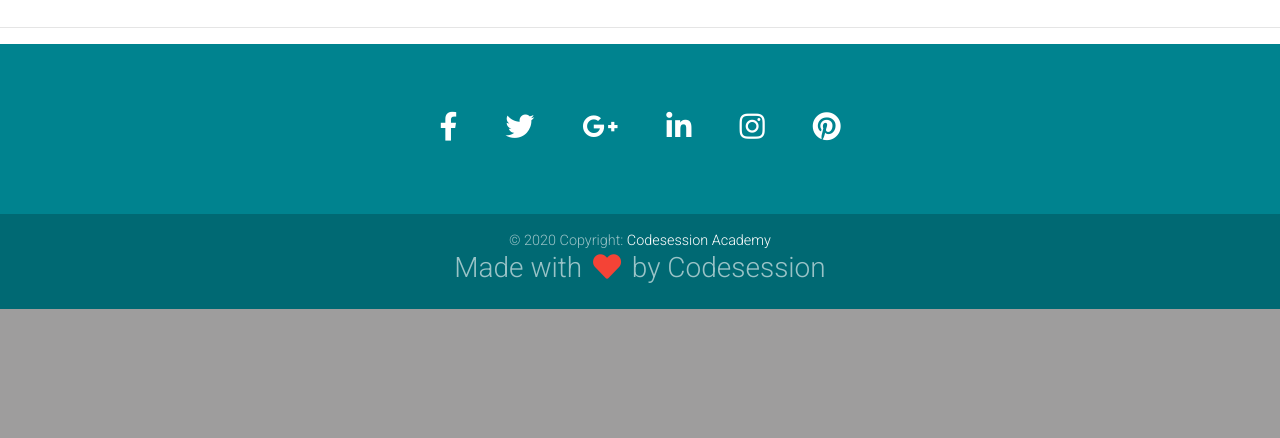
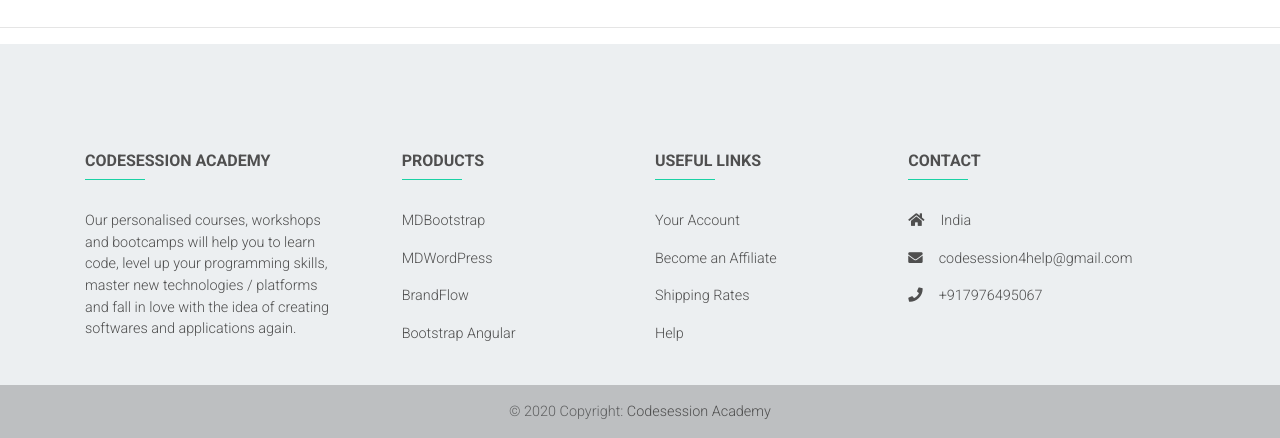
Before and after one commit to CODEr-SaNjU/codeession_project, a Django app: page / in a window 1280 px wide. Shown: the part 582-1020 px from the top of the page. Before the commit the page ends 891 px from the top, so only its background shows below. Run offline with Django 3.2, Linux system fonts and the light colour scheme; some libraries are stand-ins or nearby versions.

Commit message:
update programs

```diff
--- a/codesession_main/templates/html_files/Header.htm
+++ b/codesession_main/templates/html_files/Header.htm
@@ -27,13 +27,13 @@
       </ul>
       <ul class="navbar-nav nav-flex-icons">
         <li class="nav-item">
-          <a class="nav-link"><i class="fab fa-facebook-f"></i></a>
+          <a class="nav-link" href="https://www.facebook.com/codesession.me/" ><i class="fab fa-facebook-f"></i></a>
         </li>
         <li class="nav-item">
           <a class="nav-link"><i class="fab fa-twitter"></i></a>
         </li>
         <li class="nav-item">
-          <a class="nav-link"><i class="fab fa-instagram"></i></a>
+          <a class="nav-link" href="https://www.instagram.com/codesession.me/"><i class="fab fa-instagram"></i></a>
         </li>
       </ul>
     </div>
--- a/codesession_main/templates/html_files/footer.htm
+++ b/codesession_main/templates/html_files/footer.htm
@@ -1,58 +1,63 @@
 <!-- Footer -->
-<footer class="page-footer font-small cyan darken-3">
+<footer class="page-footer font-small blue-grey lighten-5">
+  <div style="background-color:dark-grey;">
+    <p>&nbsp;</p>
+    <p>&nbsp;</p>
+  </div>
 
-    <!-- Footer Elements -->
-    <div class="container">
-
-      <!-- Grid row-->
-      <div class="row">
-
-        <!-- Grid column -->
-        <div class="col-md-12 py-5">
-          <div class="mb-5 flex-center">
-
-            <!-- Facebook -->
-            <a class="fb-ic">
-              <i class="fab fa-facebook-f fa-lg white-text mr-md-5 mr-3 fa-2x"> </i>
-            </a>
-            <!-- Twitter -->
-            <a class="tw-ic">
-              <i class="fab fa-twitter fa-lg white-text mr-md-5 mr-3 fa-2x"> </i>
-            </a>
-            <!-- Google +-->
-            <a class="gplus-ic">
-              <i class="fab fa-google-plus-g fa-lg white-text mr-md-5 mr-3 fa-2x"> </i>
-            </a>
-            <!--Linkedin -->
-            <a class="li-ic">
-              <i class="fab fa-linkedin-in fa-lg white-text mr-md-5 mr-3 fa-2x"> </i>
-            </a>
-            <!--Instagram-->
-            <a class="ins-ic">
-              <i class="fab fa-instagram fa-lg white-text mr-md-5 mr-3 fa-2x"> </i>
-            </a>
-            <!--Pinterest-->
-            <a class="pin-ic">
-              <i class="fab fa-pinterest fa-lg white-text fa-2x"> </i>
-            </a>
-          </div>
-        </div>
-        <!-- Grid column -->
-
+  <div class="container text-center text-md-left mt-5">
+    <div class="row mt-3 dark-grey-text">
+      <div class="col-md-3 col-lg-4 col-xl-3 mb-4">
+        <h6 class="text-uppercase font-weight-bold">Codesession Academy</h6>
+        <hr class="teal accent-3 mb-4 mt-0 d-inline-block mx-auto" style="width: 60px;">
+        <p>Our personalised courses, workshops and bootcamps will help you to learn code, level up your programming skills, master new technologies / platforms and fall in love with the idea of creating softwares and applications again.</p>
       </div>
-      <!-- Grid row-->
-
+      <div class="col-md-2 col-lg-2 col-xl-2 mx-auto mb-4">
+        <h6 class="text-uppercase font-weight-bold">Products</h6>
+        <hr class="teal accent-3 mb-4 mt-0 d-inline-block mx-auto" style="width: 60px;">
+        <p>
+          <a class="dark-grey-text" href="#!">MDBootstrap</a>
+        </p>
+        <p>
+          <a class="dark-grey-text" href="#!">MDWordPress</a>
+        </p>
+        <p>
+          <a class="dark-grey-text" href="#!">BrandFlow</a>
+        </p>
+        <p>
+          <a class="dark-grey-text" href="#!">Bootstrap Angular</a>
+        </p>
+      </div>
+      <div class="col-md-3 col-lg-2 col-xl-2 mx-auto mb-4">
+        <h6 class="text-uppercase font-weight-bold">Useful links</h6>
+        <hr class="teal accent-3 mb-4 mt-0 d-inline-block mx-auto" style="width: 60px;">
+        <p>
+          <a class="dark-grey-text" href="#!">Your Account</a>
+        </p>
+        <p>
+          <a class="dark-grey-text" href="#!">Become an Affiliate</a>
+        </p>
+        <p>
+          <a class="dark-grey-text" href="#!">Shipping Rates</a>
+        </p>
+        <p>
+          <a class="dark-grey-text" href="#!">Help</a>
+        </p>
+      </div>
+      <div class="col-md-4 col-lg-3 col-xl-3 mx-auto mb-md-0 mb-4">
+        <h6 class="text-uppercase font-weight-bold">Contact</h6>
+        <hr class="teal accent-3 mb-4 mt-0 d-inline-block mx-auto" style="width: 60px;">
+        <p>
+          <i class="fas fa-home mr-3"></i>India</p>
+        <p>
+          <i class="fas fa-envelope mr-3"></i>codesession4help@gmail.com</p>
+        <p>
+          <i class="fas fa-phone mr-3"></i>+917976495067</p>
+      </div>
     </div>
-    <!-- Footer Elements -->
-
-    <!-- Copyright -->
-    <div class="footer-copyright text-center py-3">© 2020 Copyright:
-      <a href="https://mdbootstrap.com/education/bootstrap/"> Codesession Academy</a>
-      <br>
-      <h3 class="">Made with <i class="fas fa-heart red-text mx-1"></i> by Codesession</h3>
-
-    </div>
-    <!-- Copyright -->
-
-  </footer>
-  <!-- Footer -->
+  </div>
+  <div class="footer-copyright text-center text-black-50 py-3">© 2020 Copyright:
+    <a class="dark-grey-text" href="http://codesession.me">Codesession Academy</a>
+  </div>
+</footer>
+<!-- Footer -->
```
Also changed, not shown: codesession_main/templates/html_files/programs.htm (+68 -2 lines), codesession_main/static/css/programs.css (added).
